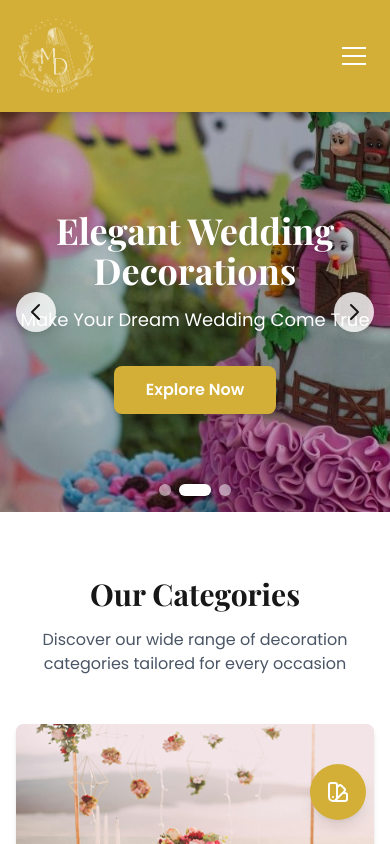
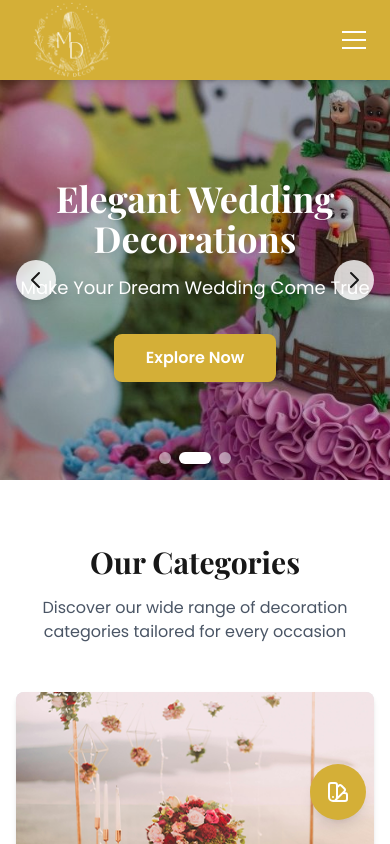
Before and after one commit to nishantaneupane/mbdecor, a Next.js app: page / in a window 390 px wide. Shown: the top 844 px of the page. Built offline with nearby package versions, Linux system fonts and the light colour scheme.

Commit message:
Update navbar: centered menu, fixed height, improved logo spacing

```diff
--- a/components/Navbar.tsx
+++ b/components/Navbar.tsx
@@ -20,11 +20,11 @@ export default function Navbar() {
   };
 
   return (
-    <nav className="sticky top-0 z-50 bg-primary shadow-md">
-      <div className="container">
-        <div className="flex items-center justify-between py-4">
+    <nav className="sticky top-0 z-50 bg-primary shadow-md h-20">
+      <div className="container h-full">
+        <div className="flex items-center justify-center h-full relative">
           {/* Logo */}
-          <Link href="/" className="flex items-center pr-8">
+          <Link href="/" className="absolute left-0 flex items-center px-4 h-full">
             <Image
               src="/logo/whitelogo.png"
               alt="MB Decor"
@@ -34,7 +34,7 @@ export default function Navbar() {
             />
           </Link>
 
-          {/* Desktop Menu */}
+          {/* Desktop Menu - Centered */}
           <div className="hidden lg:flex items-center gap-8">
             <Link
               href="/"
@@ -123,7 +123,7 @@ export default function Navbar() {
 
           {/* Mobile Menu Button */}
           <button
-            className="lg:hidden flex flex-col gap-1.5 p-2"
+            className="lg:hidden absolute right-0 flex flex-col gap-1.5 p-2"
             onClick={() => setIsOpen(!isOpen)}
             aria-label="Toggle menu"
           >
```
